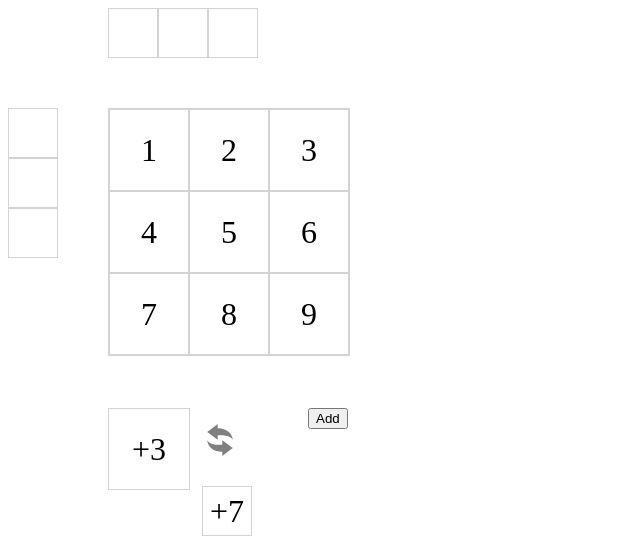
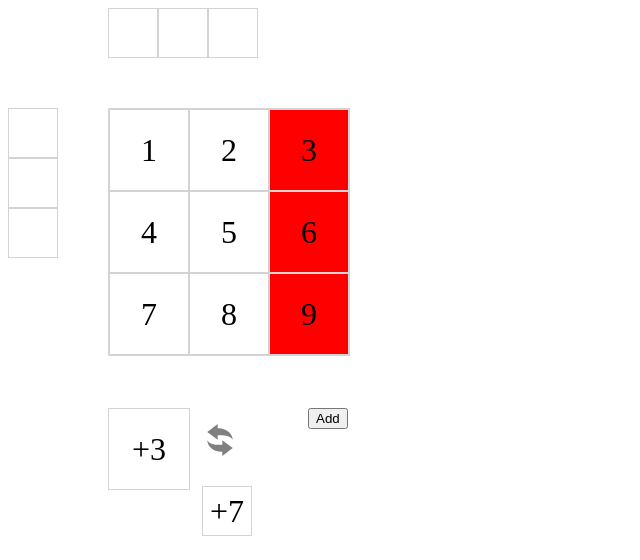
Before and after one commit to nagi-moriyama-lvgs/triple-three, a React app: page / in a window 1280 px wide. Shown: the top 560 px of the page, without its empty margins (0-640 px from the left). Built offline with nearby package versions, Linux system fonts and the light colour scheme; the HTML template or start-up script is replaced by a standard one.

Commit message:
Squareが3の倍数になったときには背景を赤色に変更

```diff
--- a/src/components/atoms/Square.tsx
+++ b/src/components/atoms/Square.tsx
@@ -1,18 +1,16 @@
 import React, { memo } from "react";
 import styled from "styled-components";
+import clsx from "clsx";
 
 type BaseSquareProps = {
   className?: string;
-  number: number | string;
+  number: number;
 };
 
-const BaseSquare: React.FC<BaseSquareProps> = ({
-  className,
-  number,
-  ...props
-}) => {
+const BaseSquare: React.FC<BaseSquareProps> = ({ className, number }) => {
+  const multipleOfThree = number % 3 === 0 && "disable";
   return (
-    <div className={className} {...props}>
+    <div className={clsx(className, multipleOfThree)}>
       <span>{number}</span>
     </div>
   );
@@ -30,6 +28,9 @@ const Square = styled(BaseSquare)`
       font-size: 2rem;
     }
   }
+  &.disable {
+    background-color: red;
+  }
 `;
 
 export default memo<BaseSquareProps>(Square);
--- a/src/components/organisms/TripleThreeCore.tsx
+++ b/src/components/organisms/TripleThreeCore.tsx
@@ -70,7 +70,7 @@ const BaseTripleThreeCore: React.FC<BaseTripleThreeCoreProps> = ({
       );
       setSquares(newSquareValues);
     } else {
-      alert("choose any row or column.");
+      alert("choose any rows or columns.");
     }
   };
 
```
